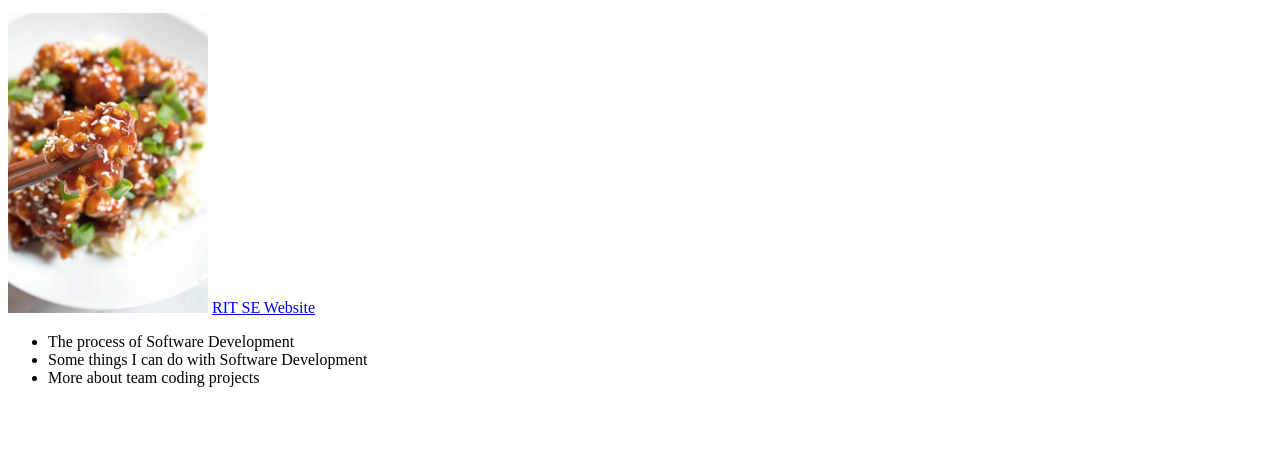
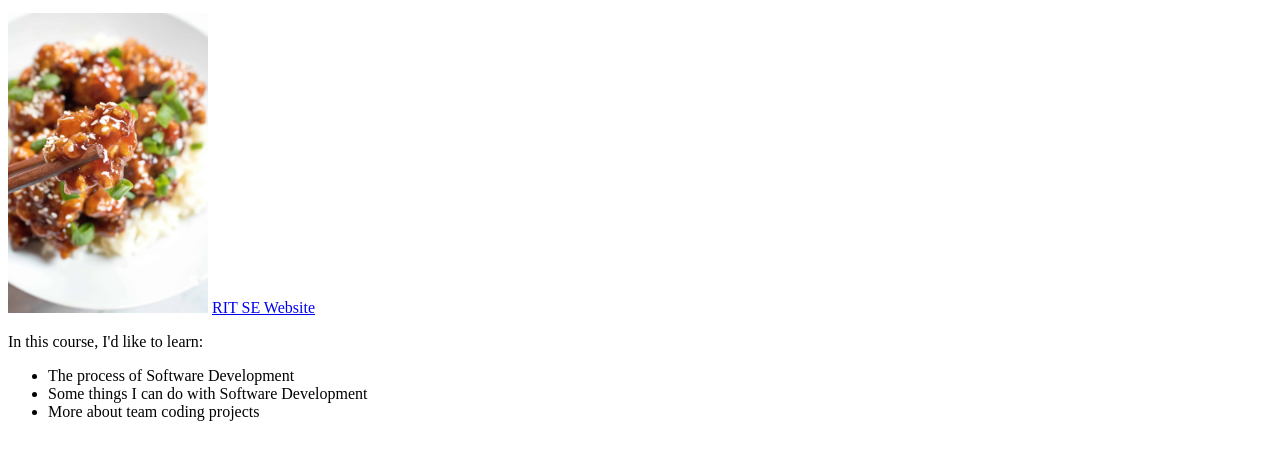
Before and after one commit to ohazura/swen101.github.io, a plain HTML site: page index.html in a window 1280 px wide. Shown: the part 119-578 px from the top of the page. Drawn offline with Linux system fonts and the light colour scheme.

Commit message:
github tutorial complete

```diff
--- a/index.html
+++ b/index.html
@@ -17,6 +17,9 @@
         </p>
         <img src="sesame_chicken.jpg" width="200" ></img>
         <a href="https://www.se.rit.edu/~swen-101/00/index.html">RIT SE Website</a>
+        <p>
+            In this course, I'd like to learn:
+        </p>
         <ul>
             <li>The process of Software Development</li>
             <li>Some things I can do with Software Development</li>
```
